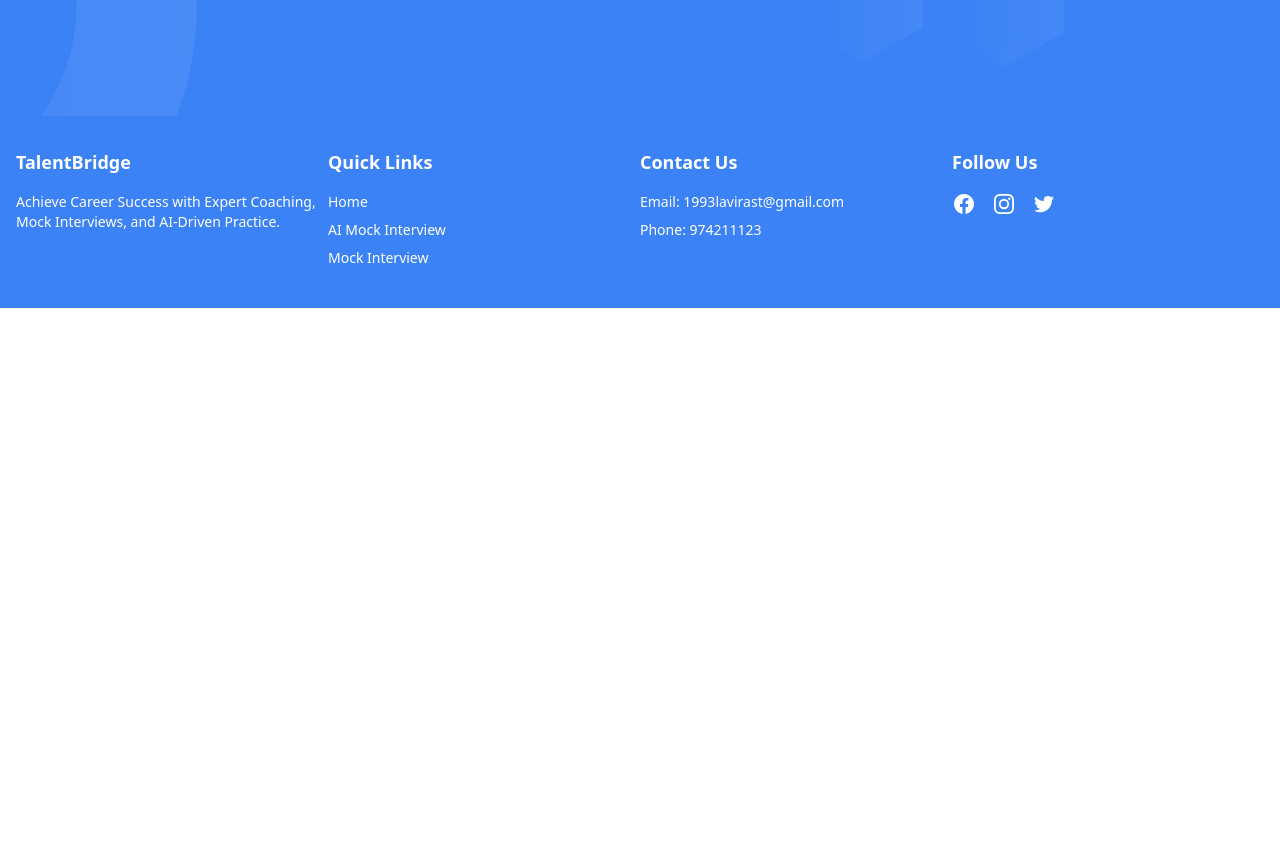
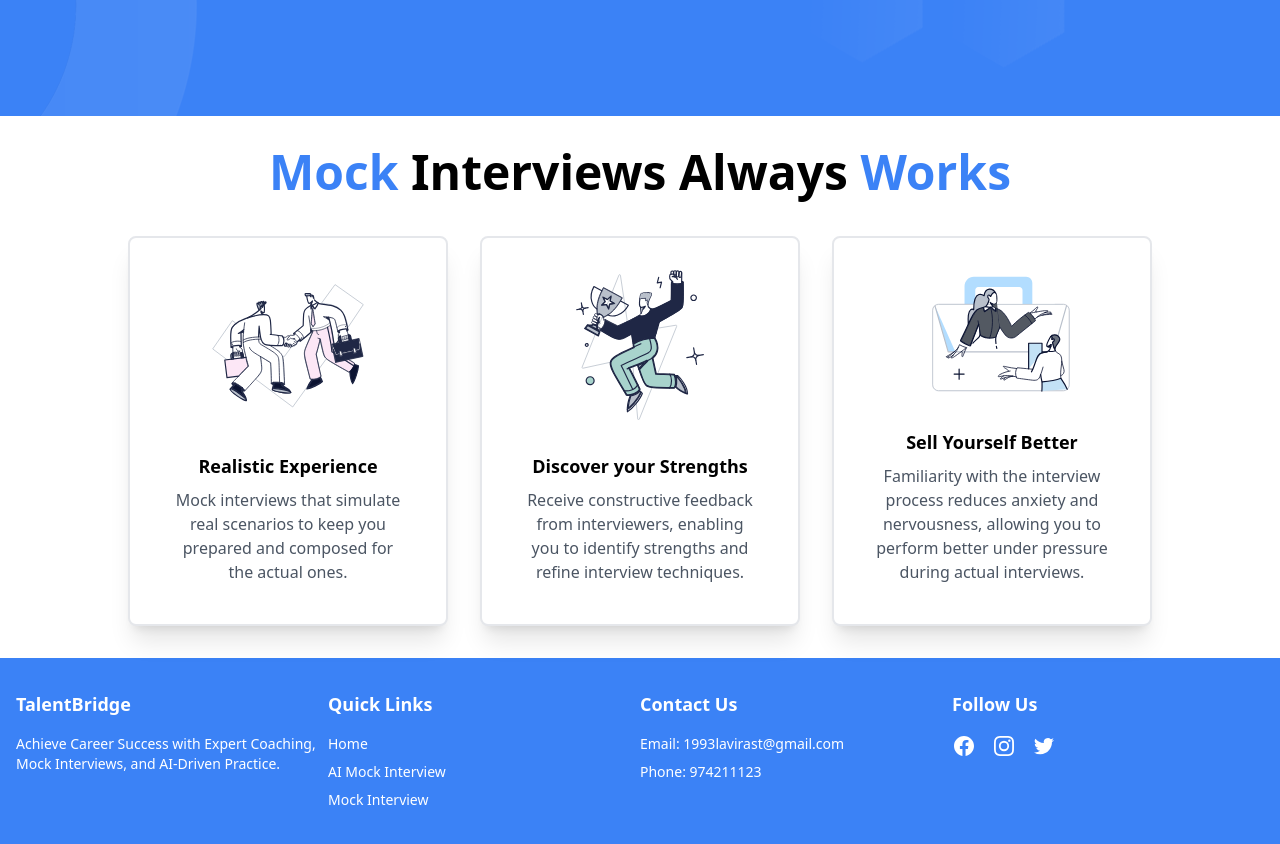
Before and after one commit to LAVIRASTOGI/talentBridge-AI, a Next.js app: page / in a window 1280 px wide. Shown: the part 840-1684 px from the top of the page. Before the commit the page ends 1148 px from the top, so only its background shows below. Built offline with nearby package versions, Linux system fonts and the light colour scheme; no server answers.

Commit message:
features

```diff
--- a/app/(home)/page.js
+++ b/app/(home)/page.js
@@ -1,11 +1,12 @@
+import Features from "@/components/Features";
 import Hero from "@/components/Hero";
 
 export default function Home() {
   return (
     <div className="min-h-screen bg-gradient-custom-2 mt-20">
       <Hero />
-      {/* <Features />
-      <AboutUs /> */}
+      <Features />
+      {/* <AboutUs /> */}
     </div>
   );
 }
--- /dev/null
+++ b/components/Features.jsx
@@ -0,0 +1,89 @@
+"use client";
+import { useRef } from "react";
+import Image from "next/image";
+import { motion, useInView } from "framer-motion";
+
+const featureCards = [
+  {
+    imageSrc: "/images/interviewPrep.svg",
+    title: "Realistic Experience",
+    description:
+      "Mock interviews that simulate real scenarios to keep you prepared and composed for the actual ones.",
+  },
+  {
+    imageSrc: "/images/practiceInterview.svg",
+    title: "Discover your Strengths",
+    description:
+      "Receive constructive feedback from interviewers, enabling you to identify strengths and refine interview techniques.",
+  },
+  {
+    imageSrc: "/images/readyInterview.svg",
+    title: "Sell Yourself Better",
+    description:
+      "Familiarity with the interview process reduces anxiety and nervousness, allowing you to perform better under pressure during actual interviews.",
+  },
+];
+
+<div className="card bg-base-100 w-96 shadow-xl">
+  <figure>
+    <img
+      src="https://img.daisyui.com/images/stock/photo-1606107557195-0e29a4b5b4aa.webp"
+      alt="Shoes"
+    />
+  </figure>
+  <div className="card-body">
+    <h2 className="card-title">Shoes!</h2>
+    <p>If a dog chews shoes whose shoes does he choose?</p>
+    <div className="card-actions justify-end">
+      <button className="btn btn-primary">Buy Now</button>
+    </div>
+  </div>
+</div>;
+
+export default function Features() {
+  const ref = useRef(null);
+  const isInView = useInView(ref, { once: true, amount: 0.2 });
+
+  return (
+    <section ref={ref} className="m-auto text-center container my-8">
+      <motion.h2
+        className="text-3xl lg:text-5xl font-bold mb-10"
+        initial={{ opacity: 0, y: -20 }}
+        animate={isInView ? { opacity: 1, y: 0 } : { opacity: 0, y: -20 }}
+        transition={{ duration: 0.5 }}
+      >
+        <span className="text-primary">Mock</span> Interviews Always{" "}
+        <span className="text-primary">Works</span>
+      </motion.h2>
+      <div className="flex flex-col lg:flex-row gap-8 justify-center items-center ">
+        {featureCards.map((card, index) => (
+          <motion.div
+            key={card.title}
+            initial={{ opacity: 0, y: 50 }}
+            animate={isInView ? { opacity: 1, y: 0 } : { opacity: 0, y: 50 }}
+            transition={{ duration: 0.5, delay: index * 0.2 }}
+          >
+            <div className="card bg-base-100 flex flex-col shadow-xl max-w-xs h-[390px] border-2 border-gray-200 rounded-lg p-2 pt-8">
+              <figure>
+                <div className="relative w-full h-40">
+                  <Image
+                    src={card.imageSrc}
+                    alt={card.title}
+                    layout="fill"
+                    objectFit="contain"
+                  />
+                </div>
+              </figure>
+              <div className="card-body flex flex-col items-center">
+                <h2 className="card-title text-lg font-semibold ">
+                  {card.title}
+                </h2>
+                <p className="text-gray-600">{card.description}</p>
+              </div>
+            </div>
+          </motion.div>
+        ))}
+      </div>
+    </section>
+  );
+}
```
